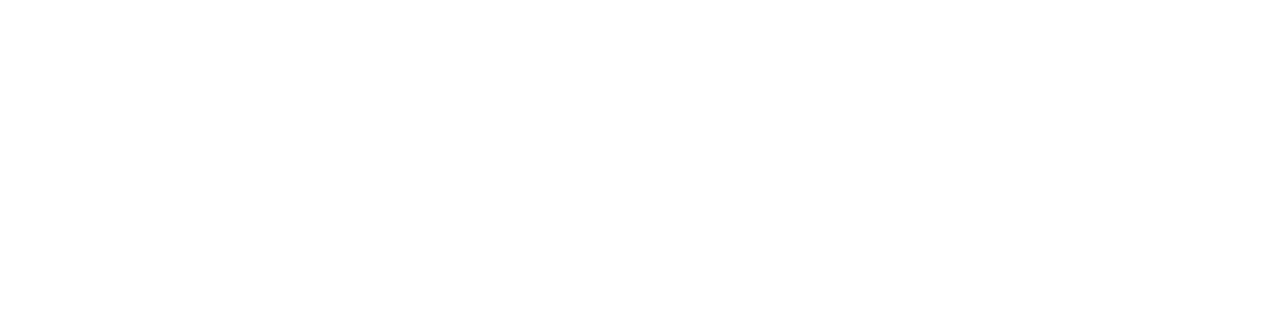
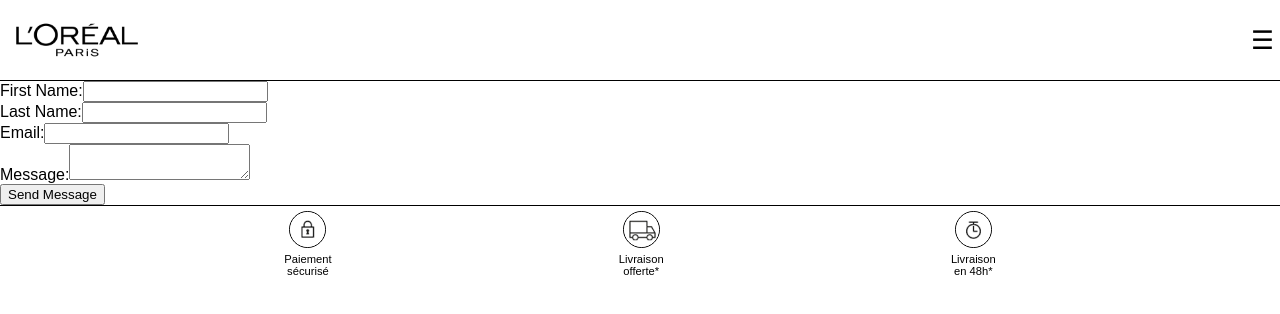
Before and after one commit to MaxenceChevee/hackamate, a React (Vite) app in the folder frontend/: page /contact in a window 1280 px wide. Before the commit this address had no page. Shown: the top 314 px of the page. Built offline with nearby package versions, Linux system fonts and the light colour scheme.

Commit message:
Add Contact page and update NavBar links

```diff
--- a/frontend/src/components/NavBar.jsx
+++ b/frontend/src/components/NavBar.jsx
@@ -33,7 +33,8 @@
     { id: 2, linkname: "Panier", linkurl: "/shopping-cart" },
     { id: 3, linkname: "Paramètres", linkurl: "/settings" },
     { id: 4, linkname: "Importer", linkurl: "/analyzer/uploads" },
-    { id: 5, linkname: "Se déconnecter", linkurl: "/", action: handleLogout },
+    { id: 5, linkname: "Contact", linkurl: "/contact" },
+    { id: 6, linkname: "Se déconnecter", linkurl: "/", action: handleLogout },
   ];
 
   const loggedOutLinks = [
@@ -42,6 +43,7 @@
     { id: 3, linkname: "Inscription", linkurl: "/register" },
     { id: 4, linkname: "Importer", linkurl: "/analyzer/uploads" },
     { id: 5, linkname: "Panier", linkurl: "/shopping-cart" },
+    { id: 6, linkname: "Contact", linkurl: "/contact" },
   ];
 
   const navbardata = user ? loggedInLinks : loggedOutLinks;
--- a/frontend/src/datas/NavBarData.json
+++ b/frontend/src/datas/NavBarData.json
@@ -28,4 +28,9 @@
     "linkname": "Panier",
     "linkurl": "/shopping-cart"
   }
+  {
+    "id": 6,
+    "linkname": "Contact",
+    "linkurl": "/contact"
+  }
 ]
--- a/frontend/src/datas/NavBarDataConnected.json
+++ b/frontend/src/datas/NavBarDataConnected.json
@@ -23,6 +23,11 @@
   },
   {
     "id": 5,
+    "linkname": "Contact",
+    "linkurl": "/contact"
+  },
+  {
+    "id": 6,
     "linkname": "Se déconnecter",
     "linkurl": "/",
     "action": "logout"
--- a/frontend/src/main.jsx
+++ b/frontend/src/main.jsx
@@ -19,6 +19,7 @@
 import ShoppingCart from "./pages/ShoppingCart";
 import Uploads from "./pages/Uploads";
 import Home from "./pages/Home";
+import Contact from "./pages/Contact";
 
 function PrivateRoute({ element, requiresAuth, ...props }) {
   const { user } = useAuth();
@@ -57,6 +58,7 @@
         <Route path="/" element={<Home />} />
         <Route path="/shopping-cart" element={<ShoppingCart />} />
         <Route path="/analyzer/uploads" element={<Uploads />} />
+        <Route path="/contact" element={<Contact />} />
         <Route path="/login" element={user ? <Navigate to="/" /> : <LogIn />} />
         <Route
           path="/register"
--- /dev/null
+++ b/frontend/src/pages/Contact.jsx
@@ -0,0 +1,73 @@
+import { useState } from "react";
+import NavBar from "../components/NavBar";
+import Footer from "../components/Footer";
+
+function Contact() {
+  const [email, setEmail] = useState("");
+  const [firstName, setFirstName] = useState("");
+  const [lastName, setLastName] = useState("");
+  const [message, setMessage] = useState("");
+
+  const handleSubmit = (e) => {
+    e.preventDefault();
+
+    // eslint-disable-next-line no-restricted-syntax
+    console.log("Message sent:", { email, firstName, lastName, message });
+  };
+
+  return (
+    <section className="contact">
+      <NavBar />
+      <form
+        onSubmit={handleSubmit}
+        action="mailto:nelson.64@live.fr"
+        method="post"
+      >
+        <div>
+          <label htmlFor="firstName">First Name:</label>
+          <input
+            type="text"
+            id="firstName"
+            value={firstName}
+            onChange={(e) => setFirstName(e.target.value)}
+            required
+          />
+        </div>
+        <div>
+          <label htmlFor="lastName">Last Name:</label>
+          <input
+            type="text"
+            id="lastName"
+            value={lastName}
+            onChange={(e) => setLastName(e.target.value)}
+            required
+          />
+        </div>
+        <div>
+          <label htmlFor="email">Email:</label>
+          <input
+            type="email"
+            id="email"
+            value={email}
+            onChange={(e) => setEmail(e.target.value)}
+            required
+          />
+        </div>
+        <div>
+          <label htmlFor="message">Message:</label>
+          <textarea
+            id="message"
+            value={message}
+            onChange={(e) => setMessage(e.target.value)}
+            required
+          />
+        </div>
+
+        <button type="submit">Send Message</button>
+      </form>
+      <Footer />
+    </section>
+  );
+}
+
+export default Contact;
```
